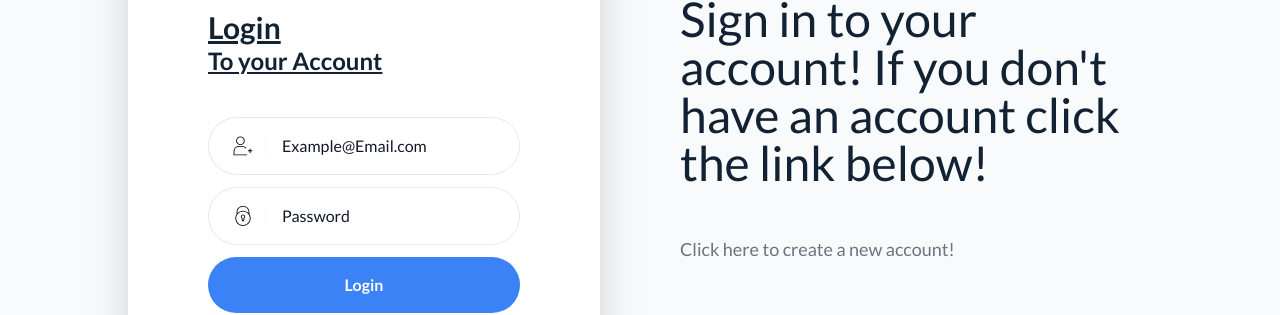
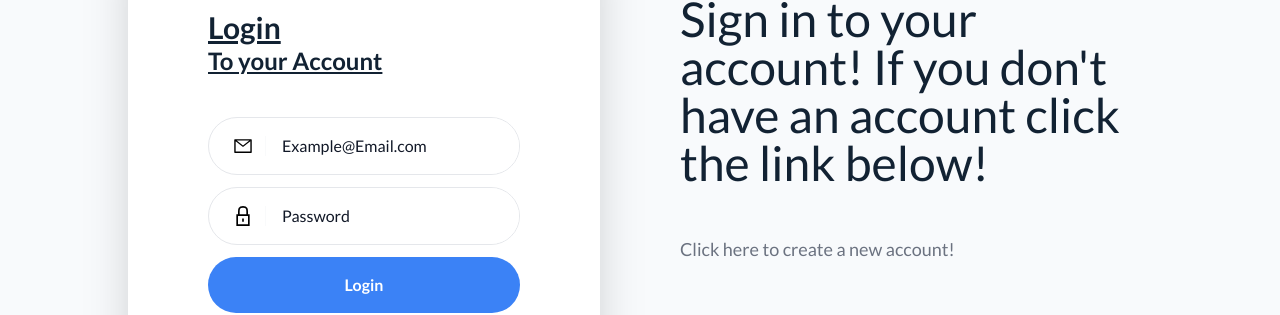
Before and after one commit to votingwithfriends/votingwithfriends, a React (Vite) app in the folder client/: page /login in a window 1280 px wide. Shown: the part 291-606 px from the top of the page. Built offline with nearby package versions, Linux system fonts and the light colour scheme.

Commit message:
minor fixes

```diff
--- a/client/src/components/NavBar.tsx
+++ b/client/src/components/NavBar.tsx
@@ -4,27 +4,6 @@ const NavBar = () => {
   return (
     <nav className="font-bold">
       <div className="container mx-auto flex flex-wrap items-center justify-between">
-        <button
-          data-collapse-toggle="navbar-multi-level"
-          type="button"
-          className="ml-3 inline-flex items-center justify-center rounded-lg text-gray-400 hover:text-gray-900 focus:outline-none focus:ring-2 focus:ring-blue-300 dark:text-gray-400 dark:hover:text-white dark:focus:ring-gray-500 md:hidden"
-          aria-controls="navbar-multi-level"
-          aria-expanded="false"
-        >
-          <span className="sr-only">Open main menu</span>
-          <svg
-            className="h-6 w-6"
-            aria-hidden="true"
-            fill="currentColor"
-            viewBox="0 0 20 20"
-          >
-            <path
-              fillRule="evenodd"
-              d="M3 5a1 1 0 011-1h12a1 1 0 110 2H4a1 1 0 01-1-1zM3 10a1 1 0 011-1h12a1 1 0 110 2H4a1 1 0 01-1-1zM3 15a1 1 0 011-1h12a1 1 0 110 2H4a1 1 0 01-1-1z"
-              clipRule="evenodd"
-            ></path>
-          </svg>
-        </button>
         <div
           className="hidden w-full md:block md:w-auto"
           id="navbar-multi-level"
--- a/client/src/components/layout/Header.tsx
+++ b/client/src/components/layout/Header.tsx
@@ -6,7 +6,7 @@ import NavBar from "../NavBar";
 const Header: React.FC = () => {
   return (
     <header className="mx-auto w-full max-w-screen-xl p-6">
-      <nav className="flex items-center justify-between">
+      <div className="flex items-center justify-between">
         <Link to="/">
           <p className="text-2xl font-black leading-none">
             Voting With <br />
@@ -38,7 +38,7 @@ const Header: React.FC = () => {
         <section className="lg:hidden">
           <IoMenu className="text-3xl" />
         </section>
-      </nav>
+      </div>
     </header>
   );
 };
--- a/client/src/pages/Login.tsx
+++ b/client/src/pages/Login.tsx
@@ -1,6 +1,8 @@
 import { Link } from "react-router-dom";
 import Layout from "../components/layout/Layout";
 import MotionWrapper from "../components/layout/MotionWrapper";
+import { AiOutlineMail } from "react-icons/ai";
+import { GrLock } from "react-icons/gr";
 
 const SignUp: React.FC = () => {
   return (
@@ -23,49 +25,9 @@ const SignUp: React.FC = () => {
                       {/*EMAIL BOX */}
                       <div className="mb-3 flex items-center rounded-full border border-gray-200 bg-white pl-6">
                         <span className="inline-block border-r border-gray-50 pr-3">
-                          <svg
-                            className="h-5 w-5"
-                            width="20"
-                            height="21"
-                            viewBox="0 0 20 21"
-                            fill="none"
-                            xmlns="http://www.w3.org/2000/svg"
-                          >
-                            {/*EMAIL HEAD FOR BODY ICON */}
-                            <path
-                              fillRule="evenodd"
-                              clipRule="evenodd"
-                              d="M7.29593 0.492188C4.81333 0.492188 2.80078 2.50474 2.80078 4.98734C2.80078 7.46993 4.81333 9.48248 7.29593 9.48248C9.77851 9.48248 11.7911 7.46993 11.7911 4.98734C11.7911 2.50474 9.77851 0.492188 7.29593 0.492188ZM3.69981 4.98734C3.69981 3.00125 5.30985 1.39122 7.29593 1.39122C9.28198 1.39122 10.892 3.00125 10.892 4.98734C10.892 6.97342 9.28198 8.58346 7.29593 8.58346C5.30985 8.58346 3.69981 6.97342 3.69981 4.98734Z"
-                              fill="black"
-                            ></path>
-
-                            {/*EMAIL BODY ICON */}
-                            <path
-                              d="M5.3126 10.3816C2.38448 10.3816 0.103516 13.0524 0.103516 16.2253V19.8214C0.103516 20.0696 0.304772 20.2709 0.55303 20.2709H14.0385C14.2867 20.2709 14.488 20.0696 14.488 19.8214C14.488 19.5732 14.2867 19.3719 14.0385 19.3719H1.00255V16.2253C1.00255 13.4399 2.98344 11.2806 5.3126 11.2806H9.27892C10.5443 11.2806 11.6956 11.9083 12.4939 12.9335C12.6465 13.1293 12.9289 13.1644 13.1248 13.0119C13.3207 12.8594 13.3558 12.5769 13.2033 12.381C12.2573 11.1664 10.8566 10.3816 9.27892 10.3816H5.3126Z"
-                              fill="black"
-                            ></path>
-
-                            {/*EMAIL PLUS SIGN HORIZONTAL LINE ICON */}
-                            <rect
-                              x="15"
-                              y="15"
-                              width="5"
-                              height="1"
-                              rx="0.5"
-                              fill="black"
-                            ></rect>
-
-                            {/*EMAIL PLUS SIGN VERTICLE LINE ICON */}
-                            <rect
-                              x="17"
-                              y="18"
-                              width="5"
-                              height="1"
-                              rx="0.5"
-                              transform="rotate(-90 17 18)"
-                              fill="black"
-                            ></rect>
-                          </svg>
+                          <div className="text-xl text-black">
+                            <AiOutlineMail />
+                          </div>
                         </span>
                         <input
                           className="w-full rounded-r-full py-4 pr-6 pl-4 text-gray-900 placeholder-gray-900 focus:outline-none"
@@ -77,26 +39,9 @@ const SignUp: React.FC = () => {
                       {/*PASSWORD BOX */}
                       <div className="mb-3 flex items-center rounded-full border border-gray-200 bg-white pl-6">
                         <span className="inline-block border-r border-gray-50 pr-3">
-                          <svg
-                            className="h-5 w-5"
-                            width="17"
-                            height="21"
-                            viewBox="0 0 17 21"
-                            fill="none"
-                            xmlns="http://www.w3.org/2000/svg"
-                          >
-                            {/*PASSWORD LOCK ICON */}
-                            <path
-                              d="M15.184 8.48899H15.2011V6.25596C15.2011 2.6897 12.3193 0 8.49924 0C4.67919 0 1.7974 2.6897 1.7974 6.25596V8.48899H1.81568C0.958023 9.76774 0.457031 11.3049 0.457031 12.9569C0.457031 17.3921 4.06482 21 8.49924 21C12.9341 21 16.5424 17.3922 16.5428 12.9569C16.5428 11.3049 16.0417 9.76774 15.184 8.48899ZM2.69098 6.25596C2.69098 3.14895 5.13312 0.893578 8.49924 0.893578C11.8654 0.893578 14.3075 3.14895 14.3075 6.25596V7.39905C12.8423 5.86897 10.7804 4.91468 8.49966 4.91468C6.21837 4.91468 4.15607 5.86946 2.69098 7.40017V6.25596ZM8.49966 20.1064C4.55762 20.1064 1.35061 16.8989 1.35061 12.9569C1.35061 9.01534 4.5572 5.80826 8.49924 5.80826C12.4422 5.80826 15.6488 9.01534 15.6492 12.9569C15.6492 16.8989 12.4426 20.1064 8.49966 20.1064Z"
-                              fill="black"
-                            ></path>
-
-                            {/*PASSWORD KEYHOLE ICON */}
-                            <path
-                              d="M8.49957 8.93567C7.26775 8.93567 6.26562 9.93779 6.26562 11.1696C6.26562 11.8679 6.60247 12.5283 7.1592 12.9474V14.7439C7.1592 15.4829 7.76062 16.0843 8.49957 16.0843C9.2381 16.0843 9.83994 15.4829 9.83994 14.7439V12.9474C10.3966 12.5278 10.7335 11.8679 10.7335 11.1696C10.7335 9.93779 9.7309 8.93567 8.49957 8.93567ZM9.16793 12.3228C9.03032 12.4023 8.94636 12.5502 8.94636 12.7088V14.7439C8.94636 14.9906 8.74572 15.1907 8.49957 15.1907C8.25342 15.1907 8.05278 14.9906 8.05278 14.7439V12.7088C8.05278 12.5502 7.96833 12.4032 7.83072 12.3228C7.41026 12.078 7.1592 11.6468 7.1592 11.1696C7.1592 10.4307 7.76062 9.82925 8.49957 9.82925C9.2381 9.82925 9.83994 10.4307 9.83994 11.1696C9.83994 11.6468 9.58881 12.078 9.16793 12.3228Z"
-                              fill="black"
-                            ></path>
-                          </svg>
+                          <div className="text-xl">
+                            <GrLock />
+                          </div>
                         </span>
                         <input
                           className="w-full rounded-r-full py-4 pr-6 pl-4 text-gray-900 placeholder-gray-900 focus:outline-none"
--- a/client/src/pages/SignUp.tsx
+++ b/client/src/pages/SignUp.tsx
@@ -20,8 +20,8 @@ const SignUp: React.FC = () => {
                       </h3>
 
                       {/*EMAIL BOX */}
-                      <div className="mb-3 flex items-center rounded-full border border-gray-200 bg-white pl-6">
-                        <span className="inline-block border-r border-gray-50 pr-3">
+                      <div className="mb-3 flex items-center rounded-full border border-gray-400 bg-white pl-6">
+                        <span className="inline-block pr-3">
                           {/*EMAIL ICON */}
                           <div className="text-xl text-black">
                             <AiOutlineMail />
@@ -37,8 +37,8 @@ const SignUp: React.FC = () => {
                       </div>
 
                       {/*USERNAME */}
-                      <div className="mb-6 flex items-center rounded-full border border-gray-200 bg-white pl-6">
-                        <span className="inline-block border-r border-gray-50 pr-3">
+                      <div className="mb-3 flex items-center rounded-full border border-gray-400 bg-white pl-6">
+                        <span className="inline-block pr-3">
                           {/*USENAME ICON */}
                           <div className="text-xl text-black">
                             <FiUserCheck />
@@ -52,8 +52,8 @@ const SignUp: React.FC = () => {
                       </div>
 
                       {/*PASSWORD BOX */}
-                      <div className="mb-3 flex items-center rounded-full border border-gray-200 bg-white pl-6">
-                        <span className="inline-block border-r border-gray-50 pr-3">
+                      <div className="mb-3 flex items-center rounded-full border border-gray-400 bg-white pl-6">
+                        <span className="inline-block pr-3">
                           {/*LOCK ICON */}
                           <div className="text-xl text-black">
                             <GrLock />
@@ -67,8 +67,8 @@ const SignUp: React.FC = () => {
                       </div>
 
                       {/*REPEAT PASSWORD BOX */}
-                      <div className="mb-6 flex items-center rounded-full border border-gray-200 bg-white pl-6">
-                        <span className="inline-block border-r border-gray-50 pr-3">
+                      <div className="mb-6 flex items-center rounded-full border border-gray-400 bg-white pl-6">
+                        <span className="inline-block pr-3">
                           {/*LOCK ICON */}
                           <div className="text-xl text-black">
                             <GrLock />
```
